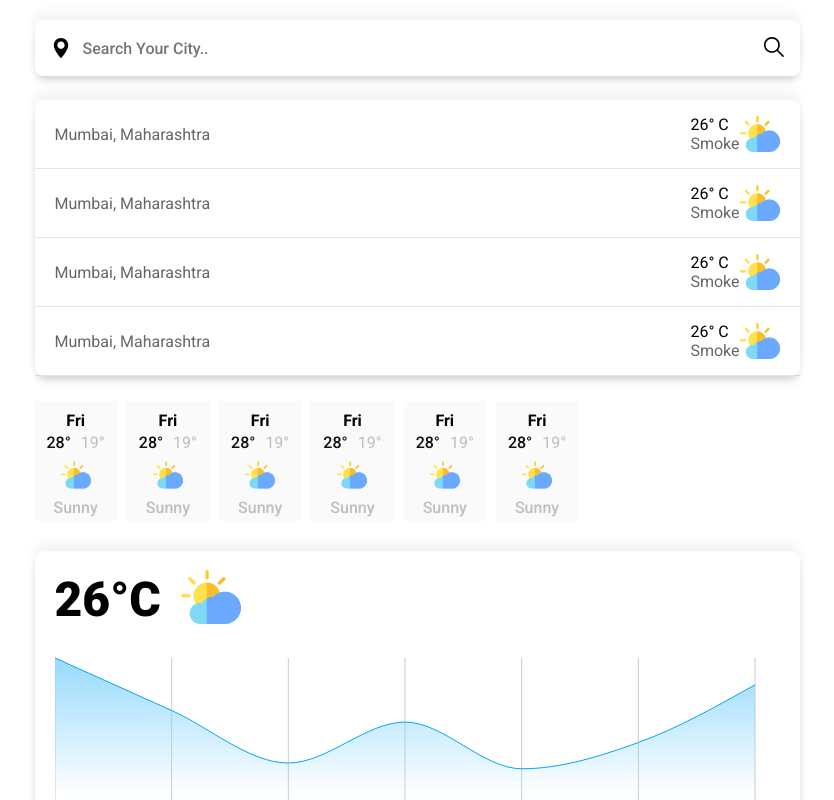
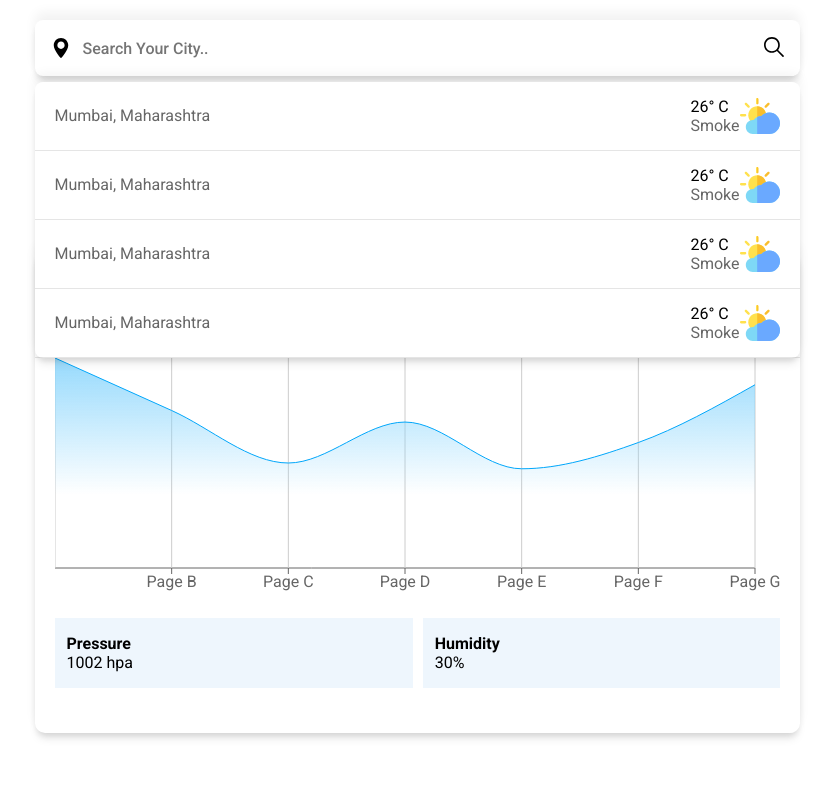
Before and after one commit to Krishnajha25/react-weather-app, a React (Create React App) app: page / in a window 1280 px wide. Shown: the top 800 px of the page, without its empty margins (223-1057 px from the left). Built offline with nearby package versions, Linux system fonts and the light colour scheme; no server answers.

Commit message:
Added Geolocation

```diff
--- a/src/components/Card/Card.css
+++ b/src/components/Card/Card.css
@@ -1,7 +1,7 @@
 .card_container{
     /* height: 400px; */
     width: 100%;
-    box-shadow: var(--shadow1);
+    box-shadow: var(--shadow);
     border-radius: 10px;
     margin-top: 30px;
     padding: 15px 20px;
--- a/src/components/Header/Header.css
+++ b/src/components/Header/Header.css
@@ -1,3 +1,6 @@
+.hear_wrapper{
+    position: relative;
+}
 .header__container{
     display: flex;
     align-items: center;
@@ -23,7 +26,7 @@
 }
 
 input[type="text"]{
-    box-shadow: var(--shadow1);
+    box-shadow: var(--shadow);
     border-radius: 8px;
     border: none;
     display: block;
@@ -37,13 +40,13 @@ input[type="text"]{
 
 input[type="text"]:focus{
     outline: none;
-    box-shadow: 0 0 1px 2px var(--primary);
+    box-shadow: 0 0 1px 2px var(--blue);
 }
 
 .search_result_container{
     background: #fff;
-    box-shadow: var(--shadow1);
-    /* position: absolute; */
+    box-shadow: var(--shadow);
+    position: absolute;
     top: 110%;
     left: 0;
     right: 0;
--- a/src/components/PressureHumidity/PressureHumidity.css
+++ b/src/components/PressureHumidity/PressureHumidity.css
@@ -5,7 +5,7 @@
 
 .pressure{
     margin-right: 10px;
-    background: var(--primary-light);
+    background: #eef6fd;
     flex-grow: 1;
     display: flex;
     flex-direction: column;
@@ -13,7 +13,7 @@
 }
 
 .humidity{
-    background: var(--primary-light);
+    background: #eef6fd;
     flex-grow: 1;
     display: flex;
     flex-direction: column;
--- a/src/components/TempCard/TempCard.css
+++ b/src/components/TempCard/TempCard.css
@@ -17,7 +17,7 @@
 }
 
 input[type="radio"]:checked{
-    box-shadow: 0 0 1px 2px var(--primary);
+    box-shadow: 0 0 1px 2px var(--blue);
 }
 
 .content{
--- a/src/index.css
+++ b/src/index.css
@@ -1,11 +1,8 @@
 @import url('https://fonts.googleapis.com/css2?family=Roboto:wght@400;500;700;900&display=swap');
 
 :root {
-  --shadow1: 0 8px 10px -3px rgba(0,0,0,0.1),0 4px 6px -2px rgba(0,0,0,0.1),0 -8px 12px 0px rgba(0,0,0,0.05),0 -2px 3px -2px rgba(0,0,0,0.01);
-  --primary: #00a6fa;
-  --primary-light: #f3fbff;
-  --grey900: #000101;
-  --grey500: #919393;
+  --blue: #00a6fa;
+  --shadow: 0 8px 10px -3px rgba(0,0,0,0.1),0 4px 6px -2px rgba(0,0,0,0.1),0 -8px 12px 0px rgba(0,0,0,0.05),0 -2px 3px -2px rgba(0,0,0,0.01);
 }
 
 *{
```
